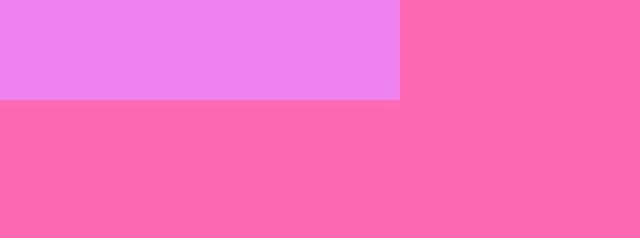
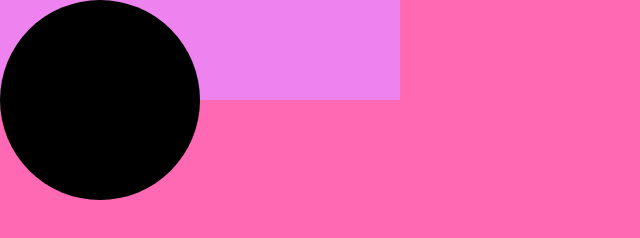
Before and after one commit to adeicodenext/platform-yay, a plain HTML site: page index.html in a window 1280 px wide. Shown: the whole page, without its empty margins (0-640 px from the left). Drawn offline with Linux system fonts and the light colour scheme.

Commit message:
Add files via upload

```diff
--- a/canvas.js
+++ b/canvas.js
@@ -1,15 +1,18 @@
-//set the canvas "resolution" to match the screen
-let canvas = document.getElementById("display")
-canvas.width = document.body.clientWidth
-canvas.height = document.body.clientHeight
+//set the CANVAS "resolution" to match the screen
+let CANVAS= document.getElementById("display")
+CANVAS.width = document.body.clientWidth
+CANVAS.height = document.body.clientHeight
 
-//create 2D
-let ctx = canvas.getContext("2d")
+//create 2D context object for drawing on the CANVAS
+let CTX = CANVAS.getContext("2d")
 
-console.log(ctx)
+// draw
+console.log(CTX)
 
-ctx.fillStyle = "hotpink"
-ctx.fillRect(0, 0, canvas.width, canvas.height)
+function ERASE () {
+	CTX.fillStyle = "hotpink"
+	CTX.fillRect(0, 0, CANVAS.width, CANVAS.height)
 
-ctx.fillStyle = "violet"
-ctx.fillRect(0, 0, 400, 100)
+	CTX.fillStyle = "violet"
+	CTX.fillRect(0, 0, 400, 100)
+}
--- a/game.js
+++ b/game.js
@@ -1,18 +1,29 @@
-// todo stretc goals
 
-// x & y should go
-//support 3+ random colors
-//randomize the width and height
+let hero = new Hero()
+let shapes = []
 
+ERASE()
+hero.draw()
+
+//setup a function to run whenever a key is presssed
 window.addEventListener("keydown", event => {
+	if (event.code === "KeyS") {
 		let colorIndex = Math.random()
 		let color = "lightpink"
 		if (colorIndex < 0.5) {
 			color = "lightblue"
 		}
-	ctx.fillStyle = color
+		CTX.fillStyle = color
 
 		let x = Math.random() * 1250
 		let y = Math.random() * 700
-	new Shape(x, y, 200, 100).draw()
+		let s = new Shape(x, y, 200, 100)
+		shapes.push(s)
+	}
+	if (event.code === "ArrowRight") {
+		hero.moveRight()
+	}
+	ERASE()
+	shapes.forEach(s => s.draw())
+	hero.draw()
 })
--- /dev/null
+++ b/hero.js
@@ -0,0 +1,23 @@
+
+class Hero {
+	constructor() {
+		this.x = 100
+		this.y=100
+		this.width = 100
+	}
+	moveRight() {
+		this.x = this.x + 10
+	}
+	draw() {
+		CTX.fillStyle = 'black'
+		CTX.beginPath()
+		CTX.arc(
+		this.x,
+		this.y,
+		this.width,
+		0,
+		2 * Math.PI,
+	)
+	CTX.fill()
+	}
+}
--- a/index.html
+++ b/index.html
@@ -5,6 +5,7 @@
 	<style>
 		body {
 			margin:0px;
+		}
 		canvas {
 			width: 100%;
 			height: 100%;
@@ -12,6 +13,9 @@
 	</style>
 
 	<script defer src="canvas.js"></script>
+	<script defer src="shape.js"></script>
+	<script defer src="hero.js"></script>
+	<script defer src="game.js"></script>
 </head>
 <body>
 	<canvas id="display"></canvas>
--- a/shape.js
+++ b/shape.js
@@ -7,7 +7,9 @@ class Shape {
 		this.height = height
 	}
 	draw() {
-		ctx.fillRect(
+		let colorindex = '#'+Math.floor(Math.random()*16777215).toString(16)
+		CTX.fillStyle = colorindex
+		CTX.fillRect(
 			this.x,
 			this.y,
 			this.width,
@@ -16,7 +18,7 @@ class Shape {
 	}
 }
 
-ctx.fillStyle = "lightpurple"
+CTX.fillStyle = "lightpurple"
 new Shape(100, 100, 200, 200) .draw()
 new Shape(200, 200, 200, 200) .draw()
 new Shape(300, 300, 200, 200) .draw()
```
Lines whose indentation alone changed are shown as unchanged.
